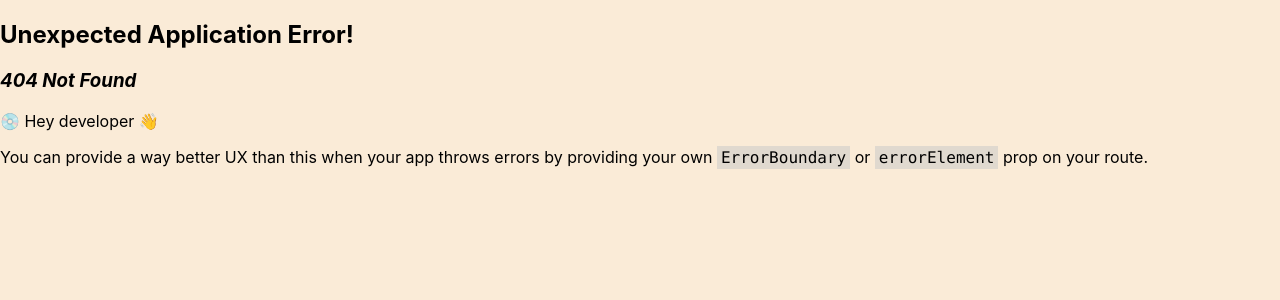
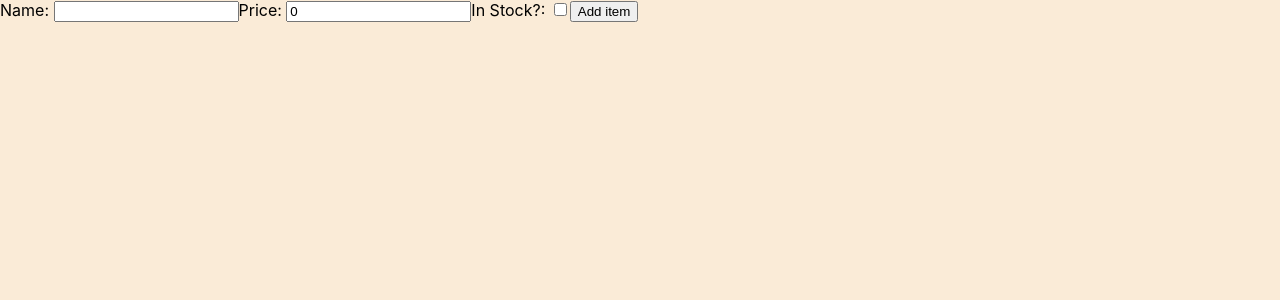
Before and after one commit to danielphilip12/OnlineMarketplace, a React (Create React App) app in the folder frontend/: page /item/addItem in a window 1280 px wide. Before the commit this address had no page. Shown: the top 300 px of the page. Built offline with nearby package versions, Linux system fonts and the light colour scheme.

Commit message:
Made AddItem form

```diff
--- a/frontend/package.json
+++ b/frontend/package.json
@@ -12,6 +12,7 @@
     "react-dom": "^18.2.0",
     "react-router-dom": "^6.22.3",
     "react-scripts": "5.0.1",
+    "uuid": "^9.0.1",
     "web-vitals": "^2.1.4"
   },
   "scripts": {
--- /dev/null
+++ b/frontend/src/components/AddItem/AddItem.jsx
@@ -0,0 +1,54 @@
+import React, { useState } from "react";
+import { v4 as uuidv4 } from "uuid";
+import axios from "axios";
+import { useNavigate } from "react-router-dom";
+
+const AddItem = () => {
+  const [name, setName] = useState("");
+  const [price, setPrice] = useState(0.00);
+  const [inStock, setInStock] = useState(false);
+
+  const navigate = useNavigate();
+
+  const handleNameChange = (e) => {
+    setName(e.target.value);
+  };
+
+  const handlePriceChange = (e) => {
+    setPrice(e.target.value);
+  }
+  const handleInStockChange = (e) => {
+    setInStock(e.target.checked);
+  }
+
+  const handleSubmit = (e) => {
+    e.preventDefault();
+
+    axios.post("http://localhost:3000/items", {
+        id: uuidv4(),
+        name,
+        price,
+        inStock
+    });
+
+    setName("");
+    setPrice(0);
+    setInStock(false);
+    navigate("/")
+  };
+  return (
+    <div>
+      <form action="" onSubmit={handleSubmit}>
+        <label htmlFor="name">Name: </label>
+        <input type="text" value={name} onChange={handleNameChange} />
+        <label htmlFor="price">Price: </label>
+        <input type="number" value={price} onChange={handlePriceChange} />
+        <label htmlFor="inStock">In Stock?: </label>
+        <input type="checkbox" value={inStock} onChange={handleInStockChange} />
+        <button type="submit">Add item</button>
+      </form>
+    </div>
+  );
+};
+
+export default AddItem;
--- a/frontend/src/index.js
+++ b/frontend/src/index.js
@@ -6,6 +6,7 @@ import { createBrowserRouter, RouterProvider } from 'react-router-dom';
 import reportWebVitals from './reportWebVitals';
 import HomePage from './components/HomePage/HomePage';
 import ItemPage from './components/ItemPage/ItemPage';
+import AddItem from './components/AddItem/AddItem';
 
 const router = createBrowserRouter([
   {
@@ -15,6 +16,10 @@ const router = createBrowserRouter([
   {
     path: "/:id",
     element: <ItemPage />
+  },
+  {
+    path: '/item/addItem',
+    element: <AddItem />
   }
 ])
 
--- a/frontend/util/db.json
+++ b/frontend/util/db.json
@@ -1,12 +1,22 @@
 {
   "items": [
     {
-      "id": 1,
+      "id": "1",
       "name": "Marvel Calendar",
       "price": "20.99",
       "inStock": true
     },
-    { "id": 2, "name": "Dell Laptop", "price": "1200.99", "inStock": true },
-    { "id": 3, "name": "Mixing Bowl", "price": "10.99", "inStock": false }
+    {
+      "id": "2",
+      "name": "Dell Laptop",
+      "price": "1200.99",
+      "inStock": true
+    },
+    {
+      "id": "3",
+      "name": "Mixing Bowl",
+      "price": "10.99",
+      "inStock": false
+    }
   ]
 }
```
Also changed, not shown: frontend/src/components/AddItem/AddItem.css (added), 1 other file (tests, documents, lock files or other folders).
